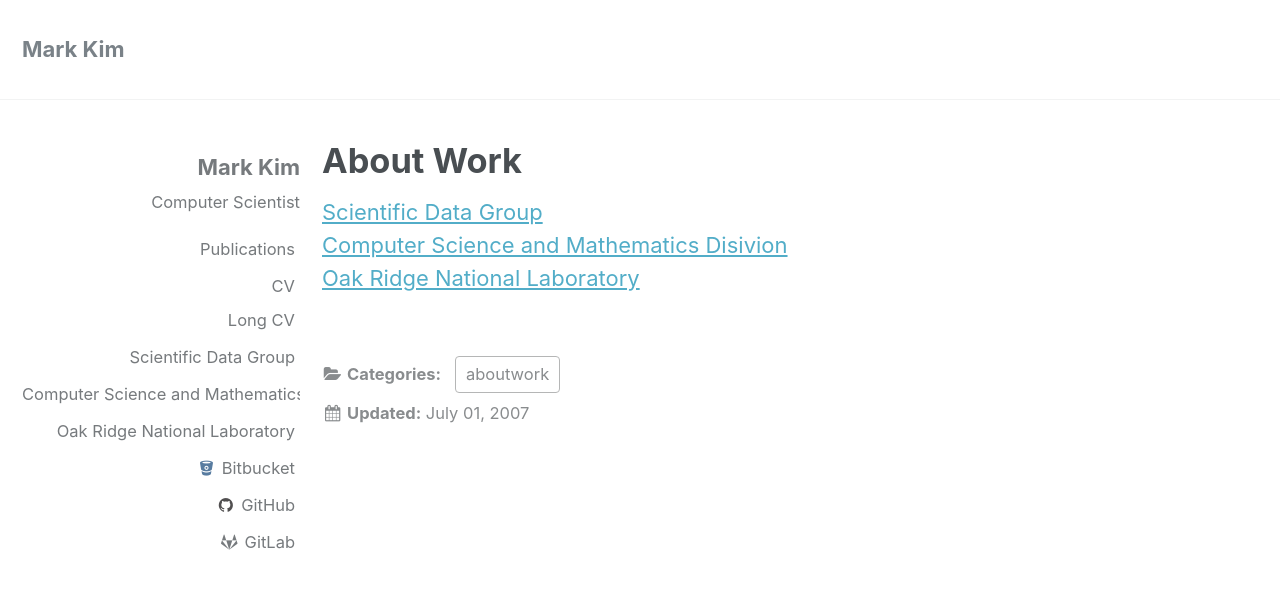
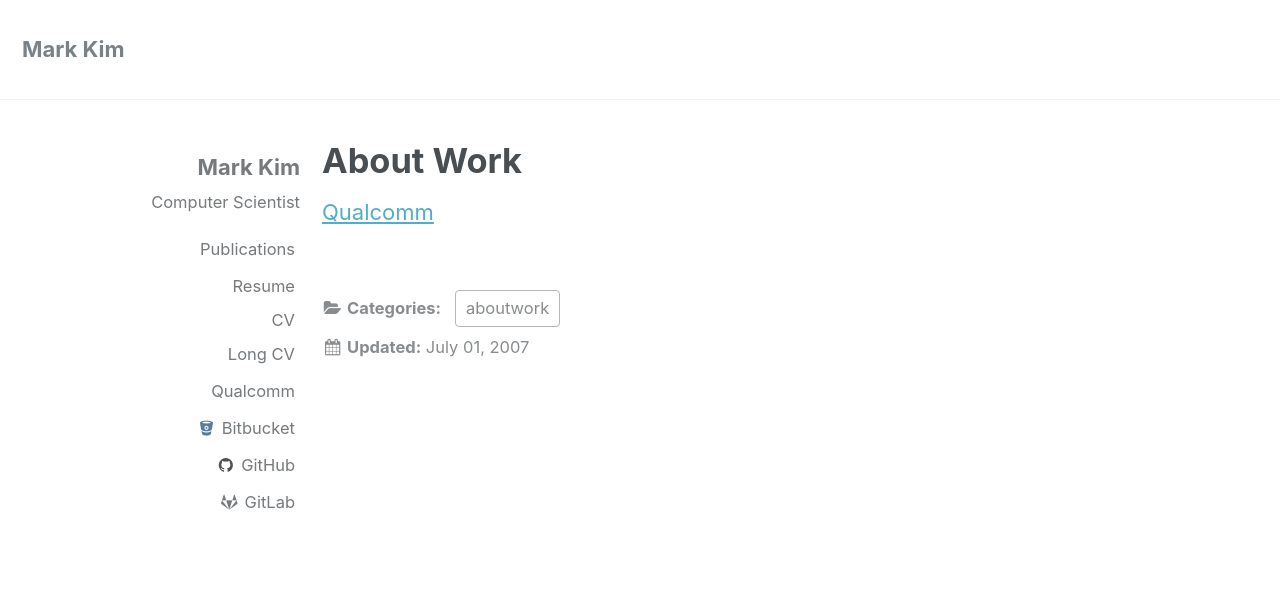
Before and after one commit to m-kim/m-kim.github.io, a Jekyll site: the page built from _posts/2007-07-01-about-work.markdown, in a window 1280 px wide and 900 px high. Shown: the top 589 px of the window. Built offline with Jekyll 4.4.1, drawn with Linux system fonts in a browser that asks for light colours.

Commit message:
update to qualcomm

```diff
--- a/_config.yml
+++ b/_config.yml
@@ -87,12 +87,9 @@
   avatar           : # path of avatar image, e.g. "/assets/images/bio-photo.jpg"
   bio              : "Computer Scientist"
   location         : "Somewhere"
-  group            : "csmd/scientific-data"
-  group_fullname   : "Scientific Data Group"
-  division         : "CSM"
-  division_fullname: "Computer Science and Mathematics"
-  lab              : "https://www.ornl.gov"
-  lab_fullname     : "Oak Ridge National Laboratory"
+  group_fullname   : "Graphics Research Team"
+  lab              : "www.qualcomm.com"
+  lab_fullname     : "Qualcomm"
   email            :
   uri              :
   bitbucket        : "m-kim"
--- a/_includes/author-profile.html
+++ b/_includes/author-profile.html
@@ -39,6 +39,7 @@
                 </a>
       </li>
       <li>
+        <a href="{{baseurl}}/assets/resume.pdf" itemprop="sameAs">Resume</a>
         <a href="{{baseurl}}/assets/cv.pdf" itemprop="sameAs">
           CV
                 </a> <a href="{{baseurl}}/assets/long_cv.pdf" itemprop="sameAs">Long CV</a>
--- a/_posts/2007-07-01-about-work.markdown
+++ b/_posts/2007-07-01-about-work.markdown
@@ -4,6 +4,4 @@
 date:   2007-07-01
 category: aboutwork
 ---
-[Scientific Data Group](https://www.ornl.gov/division/csmd/scientific-data)
-[Computer Science and Mathematics Disivion](https://www.ornl.gov/division/csmd/)
-[Oak Ridge National Laboratory](https://www.ornl.gov)
+[Qualcomm](www.qualcomm.com)
```
